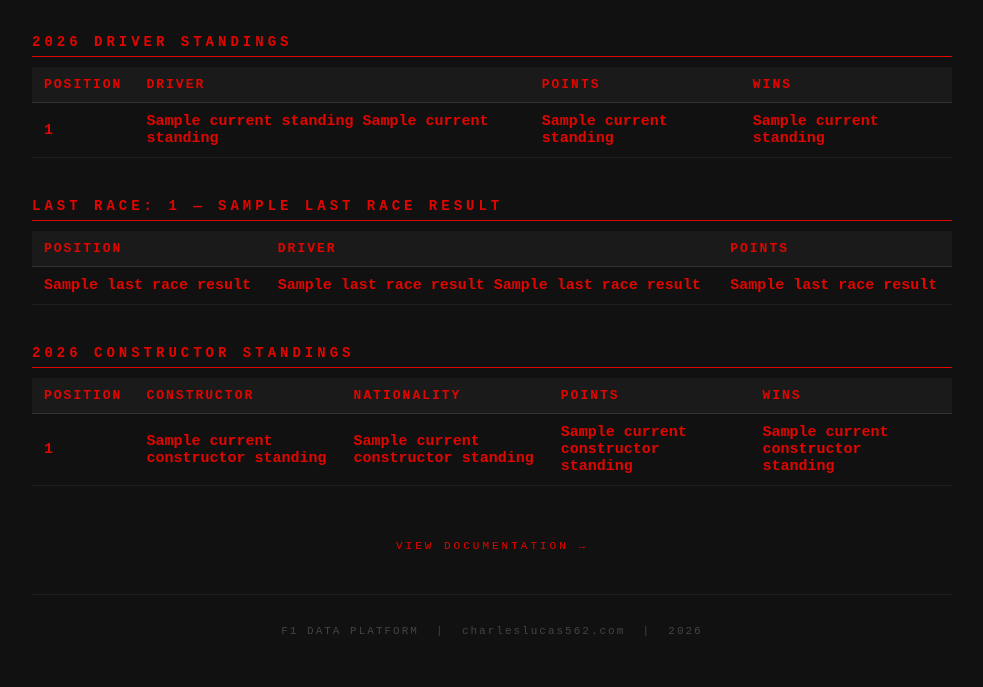
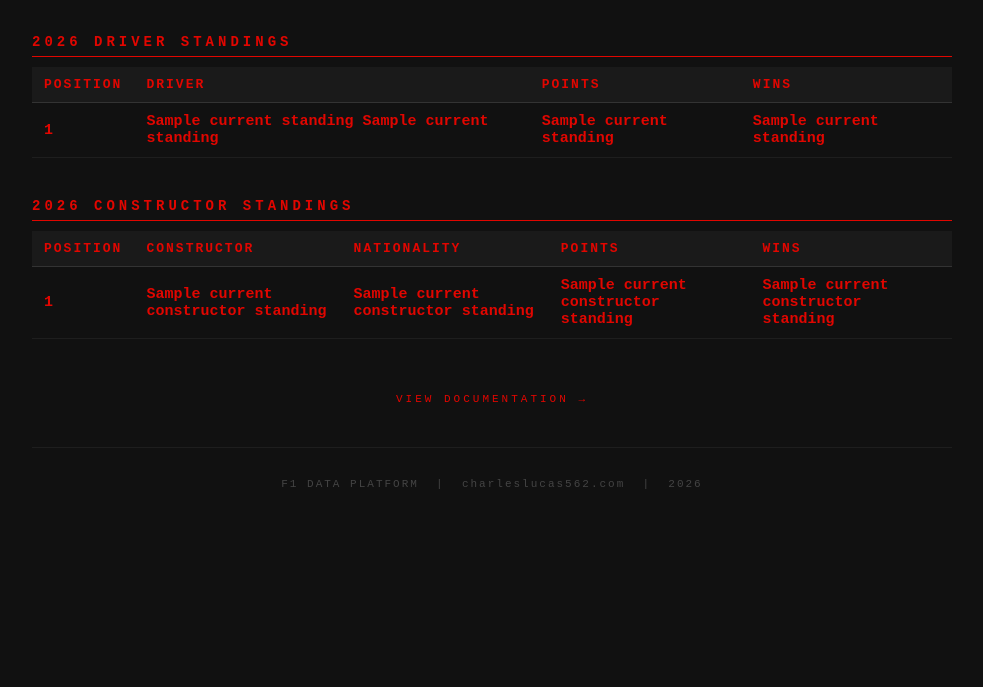
Before and after one commit to clucas56/formula1-db, a Flask app: page / in a window 1280 px wide. Shown: the part 425-1112 px from the top of the page, without its empty margins (148-1131 px from the left). After the commit the page ends 914 px from the top, so only its background shows below. Run offline with Flask 3, Linux system fonts and the light colour scheme; a database or web service that is not in the repository returns one stand-in record (values such as "Sample title"); some libraries are stand-ins or nearby versions.

Commit message:
Update Index Html to remove last race results from homepage

```diff
--- a/web/templates/index.html
+++ b/web/templates/index.html
@@ -150,31 +150,6 @@
         <p class="no-data">— DATA LOAD IN PROGRESS —</p>
         {% endif %}
 
-        <!-- Last Race Results -->
-        {% if last_race %}
-        <h2>Last Race: {{ last_race[0][0] }} — {{ last_race[0][1] }}</h2>
-        <table>
-            <thead>
-                <tr>
-                    <th>Position</th>
-                    <th>Driver</th>
-                    <th>Points</th>
-                </tr>
-            </thead>
-            <tbody>
-                {% for row in last_race %}
-                <tr>
-                    <td>{{ row[4] }}</td>
-                    <td>{{ row[2] }} {{ row[3] }}</td>
-                    <td>{{ row[5] }}</td>
-                </tr>
-                {% endfor %}
-            </tbody>
-        </table>
-        {% else %}
-        <h2>Last Race</h2>
-        <p class="no-data">— DATA LOAD IN PROGRESS —</p>
-        {% endif %}
 
         <!-- Constructor Standings -->
         <h2>2026 Constructor Standings</h2>
```
